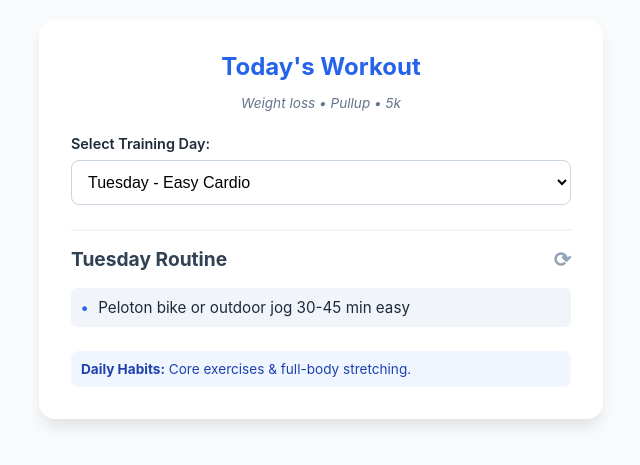
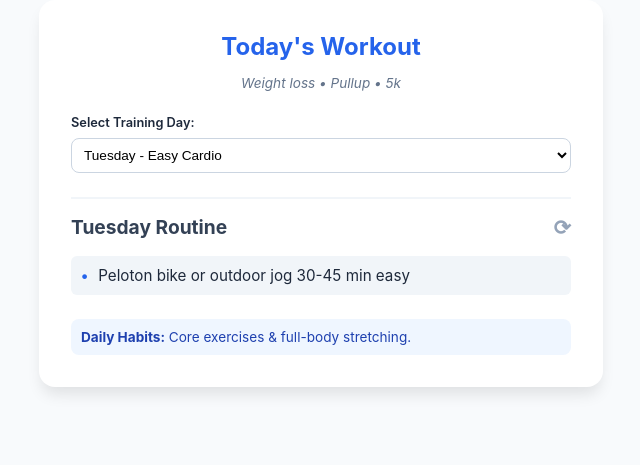
Before and after one commit to monsur/monsur.github.io, a Jekyll site: the page workout.html, which Jekyll copies as it is, in a window 1280 px wide. Shown: the top 465 px of the page, without its empty margins (319-959 px from the left). Built offline with Jekyll 4.4.1, drawn with Linux system fonts in a browser that asks for light colours.

Commit message:
Refactor CSS styles for improved layout and consistency in workout display

```diff
--- a/workout.html
+++ b/workout.html
@@ -17,7 +17,7 @@
             color: var(--text);
             display: flex;
             justify-content: center;
-            padding: 20px;
+            padding: 0px;
             margin: 0;
         }
         .container {
@@ -29,16 +29,16 @@
             shadow: 0 4px 6px -1px rgb(0 0 0 / 0.1);
             box-shadow: 0 10px 15px -3px rgb(0 0 0 / 0.1);
         }
-        h1 { margin-top: 0; margin-bottom: 0.5rem; font-size: 1.5rem; text-align: center; color: var(--primary); }
+        h1 { margin-top: 0; margin-bottom: 0.25rem; font-size: 1.5rem; text-align: center; color: var(--primary); }
         .tagline { text-align: center; font-size: 0.85rem; font-style: italic; color: #64748b; margin-bottom: 1.5rem; }
         .selector-group { margin-bottom: 1.5rem; }
-        label { display: block; margin-bottom: 0.5rem; font-weight: 600; font-size: 0.9rem; }
+        label { display: block; margin-bottom: 0.5rem; font-weight: 600; font-size: 0.8rem; }
         select {
             width: 100%;
-            padding: 12px;
+            padding: 8px;
             border-radius: 8px;
             border: 1px solid #cbd5e1;
-            font-size: 1rem;
+            font-size: 0.85rem;
             background: white;
         }
         .workout-display {
```
